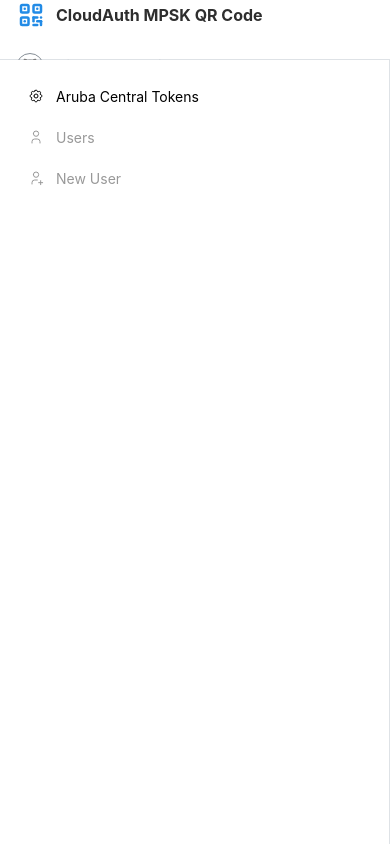
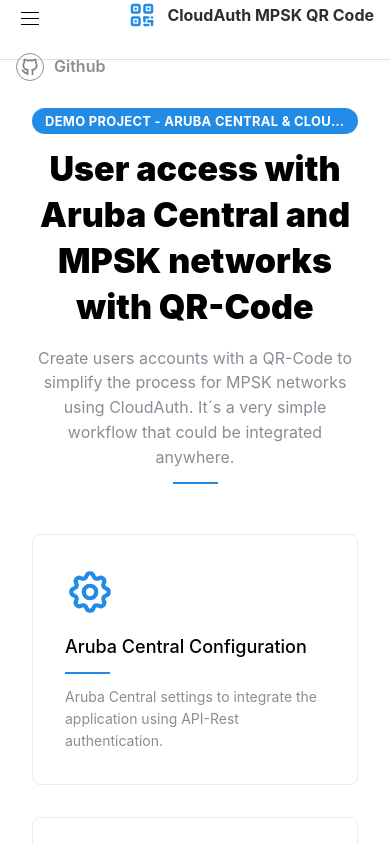
Before and after one commit to rafaeldcf/cloudauth-mpsk-qr-code, a Next.js app: page / in a window 390 px wide. Shown: the top 844 px of the page. Built offline with nearby package versions, Linux system fonts and the light colour scheme.

Commit message:
Mobile adaptation in Navbar

```diff
--- a/components/MainLayout.tsx
+++ b/components/MainLayout.tsx
@@ -1,18 +1,21 @@
 "use client";
 import React, { useState } from "react";
 
-import { ActionIcon, Anchor, AppShell, Center, Group, Text } from "@mantine/core";
-import { MantineLogo } from "@mantinex/mantine-logo";
+import { ActionIcon, Anchor, AppShell, Burger, Center, Group, Text } from "@mantine/core";
+import { useDisclosure } from "@mantine/hooks";
 
 import Navbar from "./Navbar";
 import { IconBrandGithub, IconBrandGithubFilled, IconQrcode } from "@tabler/icons-react";
 import Link from "next/link";
 
 export default function MainLayout({ children }: { children: React.ReactNode }) {
+  const [opened, { toggle }] = useDisclosure();
+
   return (
-    <AppShell header={{ height: 60 }} navbar={{ width: 300, breakpoint: "sm" }} padding="md">
+    <AppShell header={{ height: 60 }} navbar={{ width: 300, breakpoint: "sm", collapsed: { mobile: !opened } }} padding="md">
       <AppShell.Header>
         <Group h="100%" px="md" justify="space-between">
+          <Burger opened={opened} onClick={toggle} hiddenFrom="sm" size="sm" />
           <Anchor href="/" underline="never" component={Link}>
             <Center inline>
               <IconQrcode size={30} color="#228be6" />
@@ -26,13 +29,13 @@
               <ActionIcon variant="outline" radius="xl" aria-label="Settings" mr="xs" color="gray">
                 <IconBrandGithub size={20} stroke={2} color="gray" />{" "}
               </ActionIcon>
-              <Text fw={600}>Github Repository</Text>
+              <Text fw={600}>Github</Text>
             </Center>
           </Anchor>
         </Group>
       </AppShell.Header>
       <AppShell.Navbar p="md">
-        <Navbar />
+        <Navbar toggle={toggle} />
       </AppShell.Navbar>
       <AppShell.Main>{children}</AppShell.Main>
     </AppShell>
--- a/components/Navbar.tsx
+++ b/components/Navbar.tsx
@@ -5,7 +5,7 @@
 import { usePathname } from "next/navigation";
 import Cookies from "js-cookie";
 
-export default function Navbar() {
+export default function Navbar({ toggle }: { toggle: any }) {
   const [existsCookies, setExistsCookies] = useState(false);
   const pathname = usePathname();
 
@@ -20,9 +20,38 @@
 
   return (
     <>
-      <NavLink href="/config" label="Aruba Central Tokens" leftSection={<IconSettings size="1rem" stroke={1.5} />} component={Link} active={pathname == "/config"} />
-      <NavLink disabled={!existsCookies} href="/users" label="Users" leftSection={<IconUser size="1rem" stroke={1.5} />} component={Link} active={pathname == "/users"} />
-      <NavLink disabled={!existsCookies} href="/new" label="New User" leftSection={<IconUserPlus size="1rem" stroke={1.5} />} component={Link} active={pathname == "/new"} />
+      <NavLink
+        href="/config"
+        label="Aruba Central Tokens"
+        leftSection={<IconSettings size="1rem" stroke={1.5} />}
+        component={Link}
+        active={pathname == "/config"}
+        onClick={() => {
+          toggle();
+        }}
+      />
+      <NavLink
+        disabled={!existsCookies}
+        href="/users"
+        label="Users"
+        leftSection={<IconUser size="1rem" stroke={1.5} />}
+        component={Link}
+        active={pathname == "/users"}
+        onClick={() => {
+          toggle();
+        }}
+      />
+      <NavLink
+        disabled={!existsCookies}
+        href="/new"
+        label="New User"
+        leftSection={<IconUserPlus size="1rem" stroke={1.5} />}
+        component={Link}
+        active={pathname == "/new"}
+        onClick={() => {
+          toggle();
+        }}
+      />
     </>
   );
 }
```
